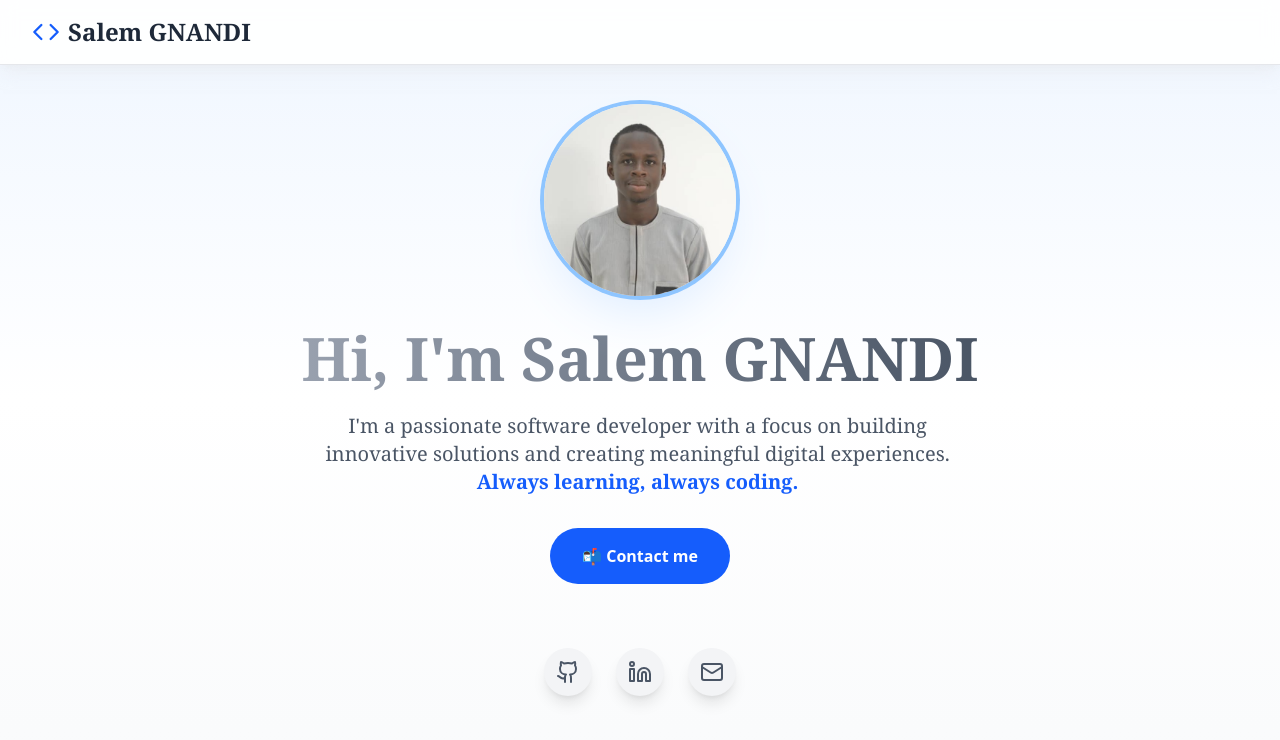
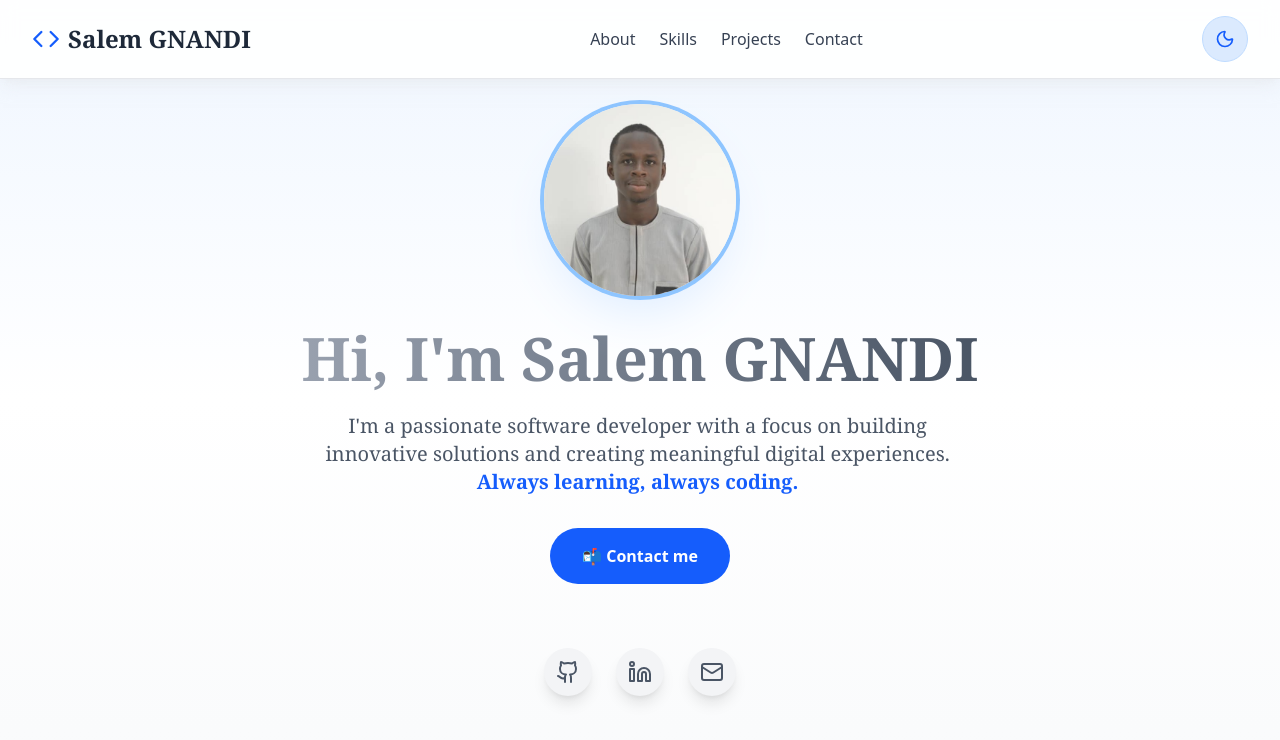
Before and after one commit to Salemgnk/salemportfolio, a React (Vite) app: page / in a window 1280 px wide. Shown: the top 740 px of the page. Built offline with nearby package versions, Linux system fonts and the light colour scheme.

Commit message:
feat: Implementation of the differents tabs of the navbar

```diff
--- a/src/components/NavBar.tsx
+++ b/src/components/NavBar.tsx
@@ -1,24 +1,37 @@
-import React from "react";
-import { Terminal, Code } from "lucide-react";
+import { useState, useEffect } from "react";
+import { Terminal, Code, Sun, Moon } from "lucide-react";
 
 export default function NavBar() {
-  const isDark = document.documentElement.classList.contains('dark');
+  const [isDark, setIsDark] = useState(
+    document.documentElement.classList.contains("dark")
+  );
+
+  // Synchronise quand on toggle
+  useEffect(() => {
+    if (isDark) {
+      document.documentElement.classList.add("dark");
+    } else {
+      document.documentElement.classList.remove("dark");
+    }
+  }, [isDark]);
 
   return (
-      <nav className={`fixed top-0 w-full flex justify-between items-center px-8 py-4 z-50 backdrop-blur-sm transition-all duration-500 ${
+    <nav
+      className={`fixed top-0 w-full flex justify-between items-center px-8 py-4 z-50 backdrop-blur-sm transition-all duration-500 ${
         isDark
           ? "bg-gray-900/90 border-b border-green-400/20 shadow-lg shadow-green-400/5"
           : "bg-white/90 border-b border-gray-200 shadow-lg shadow-gray-200/50"
-      }`}>
-
-      <div className={`text-2xl font-bold transition-all duration-500 ${
+      }`}
+    >
+      {/* === Left : Logo === */}
+      <div
+        className={`text-2xl font-bold transition-all duration-500 flex items-center gap-2 ${
           isDark
-        ? "font-mono text-green-400 tracker-wider flex items-center gap-2"
-        : "font-serif text-gray-800 flex items-center gap-2"
-      }`}>
-        {
-          isDark ?
-          (
+            ? "font-mono text-green-400 tracking-wider"
+            : "font-serif text-gray-800"
+        }`}
+      >
+        {isDark ? (
           <>
             <Terminal className="animate-pulse" size={28} />
             <span className="relative">
@@ -26,18 +39,94 @@ export default function NavBar() {
               <span className="absolute -right-1 top-0 w-0.5 h-6 bg-green-400 animate-ping"></span>
             </span>
           </>
-          )
-          :
-          (
+        ) : (
           <>
             <Code className="text-blue-600" size={28} />
             Salem GNANDI
           </>
-          )
-        }
+        )}
       </div>
 
+      {/* === Middle : Menu === */}
+      <div className="hidden md:flex items-center gap-6">
+        <a
+          href="#about"
+          className={`relative transition-all duration-300 hover:scale-105 group ${
+            isDark ? "text-gray-300 hover:text-green-400" : "text-gray-700 hover:text-blue-600"
+          }`}
+        >
+          {isDark ? "Profile" : "About"}
+          <span
+            className={`absolute -bottom-1 left-0 w-0 h-0.5 transition-all duration-300 group-hover:w-full ${
+              isDark ? "bg-green-400" : "bg-blue-600"
+            }`}
+          ></span>
+        </a>
 
+        <a
+          href="#skills"
+          className={`relative transition-all duration-300 hover:scale-105 group ${
+            isDark ? "text-gray-300 hover:text-green-400" : "text-gray-700 hover:text-blue-600"
+          }`}
+        >
+          {isDark ? "Arsenal" : "Skills"}
+          <span
+            className={`absolute -bottom-1 left-0 w-0 h-0.5 transition-all duration-300 group-hover:w-full ${
+              isDark ? "bg-green-400" : "bg-blue-600"
+            }`}
+          ></span>
+        </a>
+
+        <a
+          href="#projects"
+          className={`relative transition-all duration-300 hover:scale-105 group ${
+            isDark ? "text-gray-300 hover:text-green-400" : "text-gray-700 hover:text-blue-600"
+          }`}
+        >
+          {isDark ? "Exploits" : "Projects"}
+          <span
+            className={`absolute -bottom-1 left-0 w-0 h-0.5 transition-all duration-300 group-hover:w-full ${
+              isDark ? "bg-green-400" : "bg-blue-600"
+            }`}
+          ></span>
+        </a>
+
+        <a
+          href="#contact"
+          className={`relative transition-all duration-300 hover:scale-105 group ${
+            isDark ? "text-gray-300 hover:text-green-400" : "text-gray-700 hover:text-blue-600"
+          }`}
+        >
+          Contact
+          <span
+            className={`absolute -bottom-1 left-0 w-0 h-0.5 transition-all duration-300 group-hover:w-full ${
+              isDark ? "bg-green-400" : "bg-blue-600"
+            }`}
+          ></span>
+        </a>
+      </div>
+
+      {/* === Right : Actions === */}
+      <div className="flex items-center gap-4">
+        {/* Menu mobile */}
+        <button className="md:hidden p-2 rounded-lg hover:bg-gray-100 dark:hover:bg-gray-800 transition-colors">
+          <div className={`w-6 h-0.5 mb-1 ${isDark ? "bg-green-400" : "bg-gray-600"}`}></div>
+          <div className={`w-6 h-0.5 mb-1 ${isDark ? "bg-green-400" : "bg-gray-600"}`}></div>
+          <div className={`w-6 h-0.5 ${isDark ? "bg-green-400" : "bg-gray-600"}`}></div>
+        </button>
+
+        {/* Toggle Theme */}
+        <button
+          className={`p-3 rounded-full transition-all duration-500 hover:scale-110 hover:rotate-12 ${
+            isDark
+              ? "bg-green-400/10 text-green-400 hover:bg-green-400/20 border border-green-400/30"
+              : "bg-blue-100 text-blue-600 hover:bg-blue-200 border border-blue-200"
+          }`}
+          onClick={() => setIsDark(!isDark)}
+        >
+          {isDark ? <Sun size={20} /> : <Moon size={20} />}
+        </button>
+      </div>
     </nav>
   );
 }
```
Lines whose indentation alone changed are shown as unchanged.
